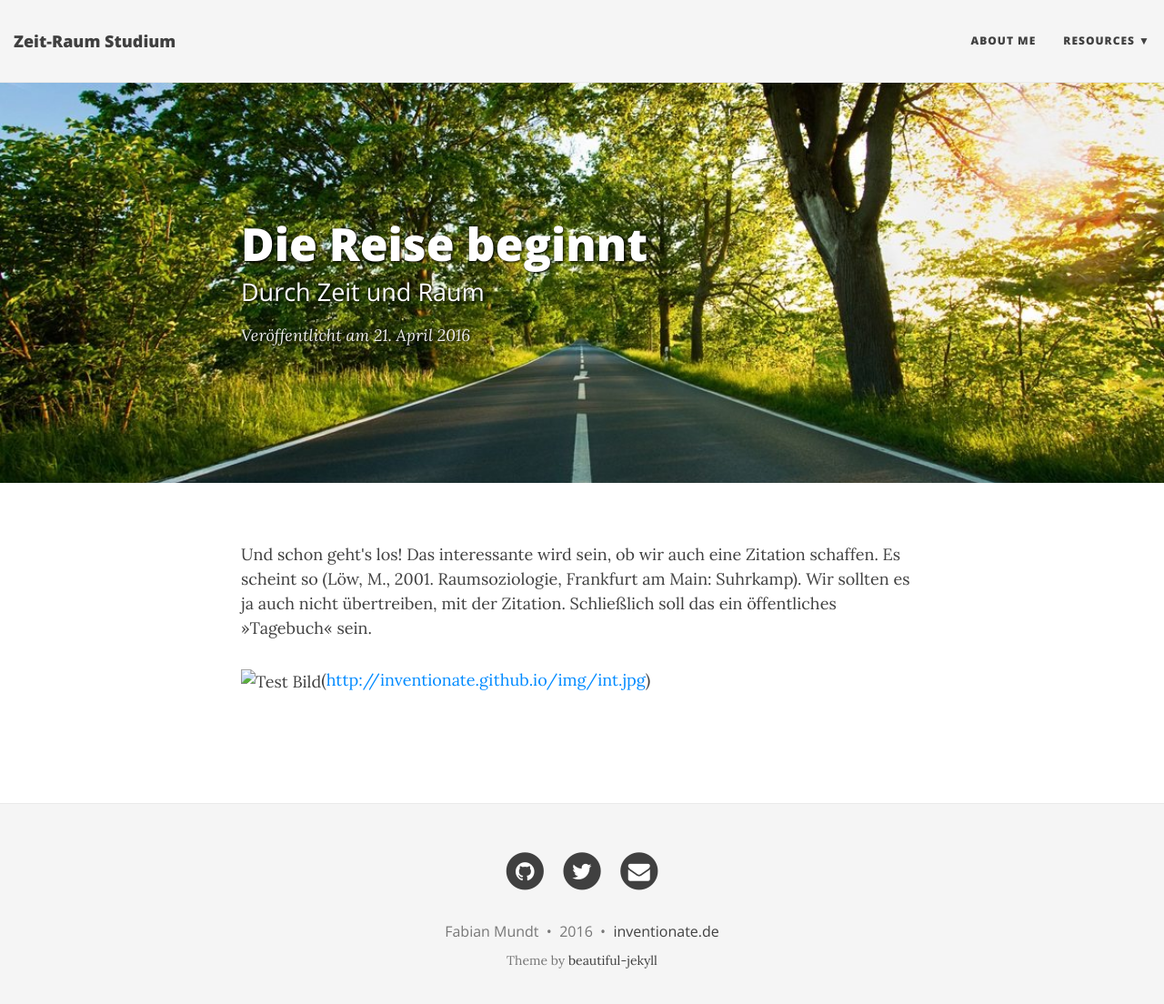
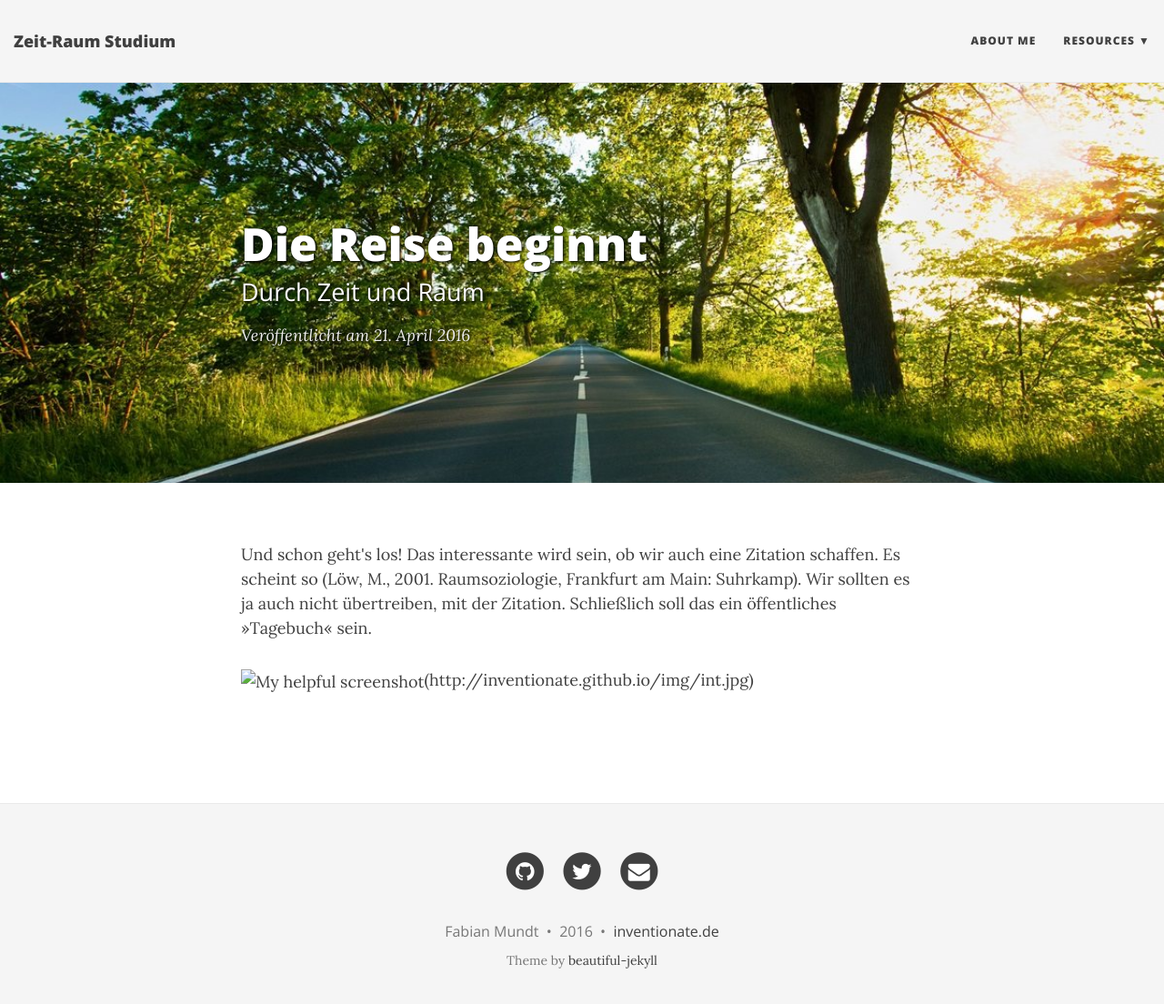
Before and after one commit to inventionate/inventionate-github-pages-backup, a Jekyll site: the page built from _posts/2016-04-21-erster-beitrag.md, in a window 1280 px wide and 1117 px high. Shown: the top 1104 px of the window at 91% size. Built offline with Jekyll 4.4.1, drawn with Linux system fonts in a browser that asks for light colours; nearby versions of some CDN libraries; part of the change alters nothing that is shown.

```diff
--- a/_posts/2016-04-21-erster-beitrag.md
+++ b/_posts/2016-04-21-erster-beitrag.md
@@ -7,6 +7,4 @@ bigimg: /img/path.jpg
 
 Und schon geht's los! Das interessante wird sein, ob wir auch eine Zitation schaffen. Es scheint so (Löw, M., 2001. Raumsoziologie, Frankfurt am Main: Suhrkamp). Wir sollten es ja auch nicht übertreiben, mit der Zitation. Schließlich soll das ein öffentliches "Tagebuch" sein.
 
-![Test Bild]()([http://inventionate.github.io/img/int.jpg][2])
-
-[2]:	http://inventionate.github.io/img/int.jpg
+![My helpful screenshot]()({{ site.url }}/img/int.jpg)
```
